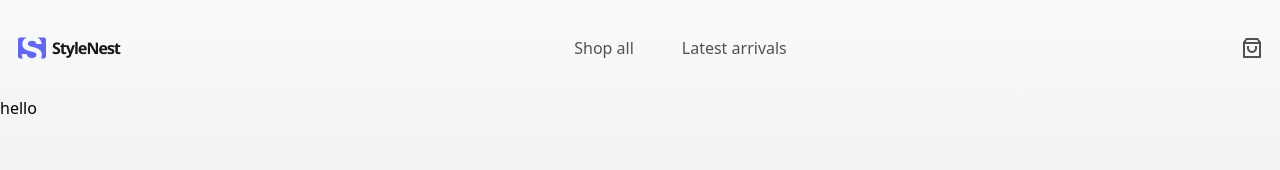
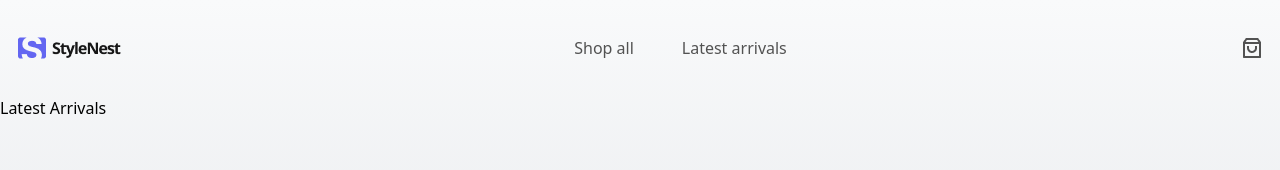
Before and after one commit to JoeRumie/Ecommerce-app, a React (Create React App) app: page /latest-arrivals in a window 1280 px wide. Shown: the top 170 px of the page. Built offline with nearby package versions, Linux system fonts and the light colour scheme.

Commit message:
Routing corrected and functional

```diff
--- a/src/App.js
+++ b/src/App.js
@@ -7,14 +7,12 @@ function App() {
   return (
     <div className="min-h-screen bg-gradient-to-b from-[#F9FAFB] to-[#D2D6DB]">
       <Router>
-        <div>
             <Navbar />
             <Routes>
                 {/* Define your routes here */}
                 <Route path="/shop-all" element={<ShopAll/>} />
                 <Route path="/latest-arrivals" element={<LatestArrivals />} />
             </Routes>
-        </div>
       </Router>
     </div>
   );
--- a/src/LatestArrivals.js
+++ b/src/LatestArrivals.js
@@ -1,7 +1,7 @@
 const LatestArrivals = () => {
     return (
         <div>
-            hello
+            Latest Arrivals
         </div>
     )
 };
--- a/src/navbar/Navbar.js
+++ b/src/navbar/Navbar.js
@@ -24,7 +24,7 @@ const Navbar = () => {
             {/* Desktop Navigation */}
             <div className="hidden md:flex space-x-12">
                 {navItems.map(item => (
-                    <Link className="hover:text-black" key={item.id}>
+                    <Link to={item.path} className="hover:text-black" key={item.id}>
                         {item.text}
                     </Link>
                 ))}
@@ -46,7 +46,7 @@ const Navbar = () => {
 
                 <div className="flex flex-col px-8 py-15 space-y-5">
                     {navItems.map(item => (
-                        <Link className="hover:text-black" key={item.id}>
+                        <Link to={item.path} className="hover:text-black" key={item.id}>
                             {item.text}
                         </Link>
                     ))}
```
